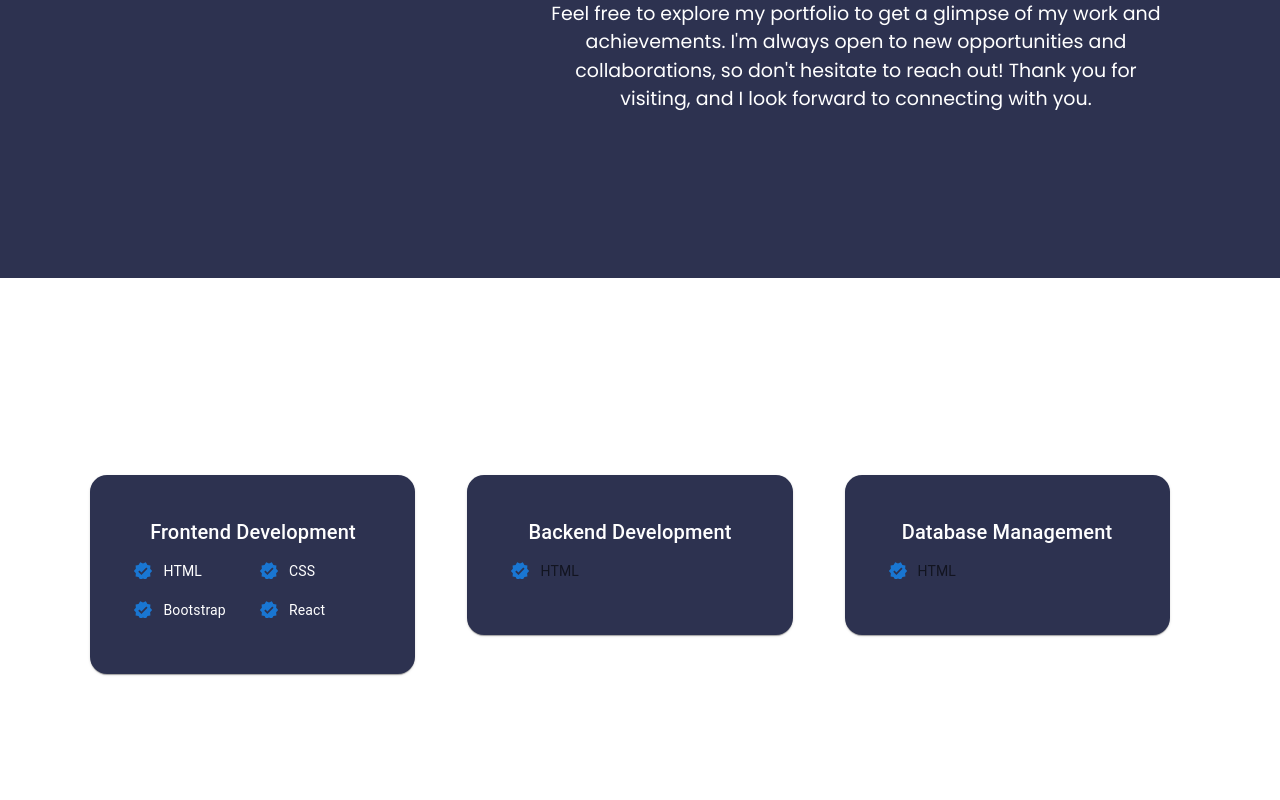
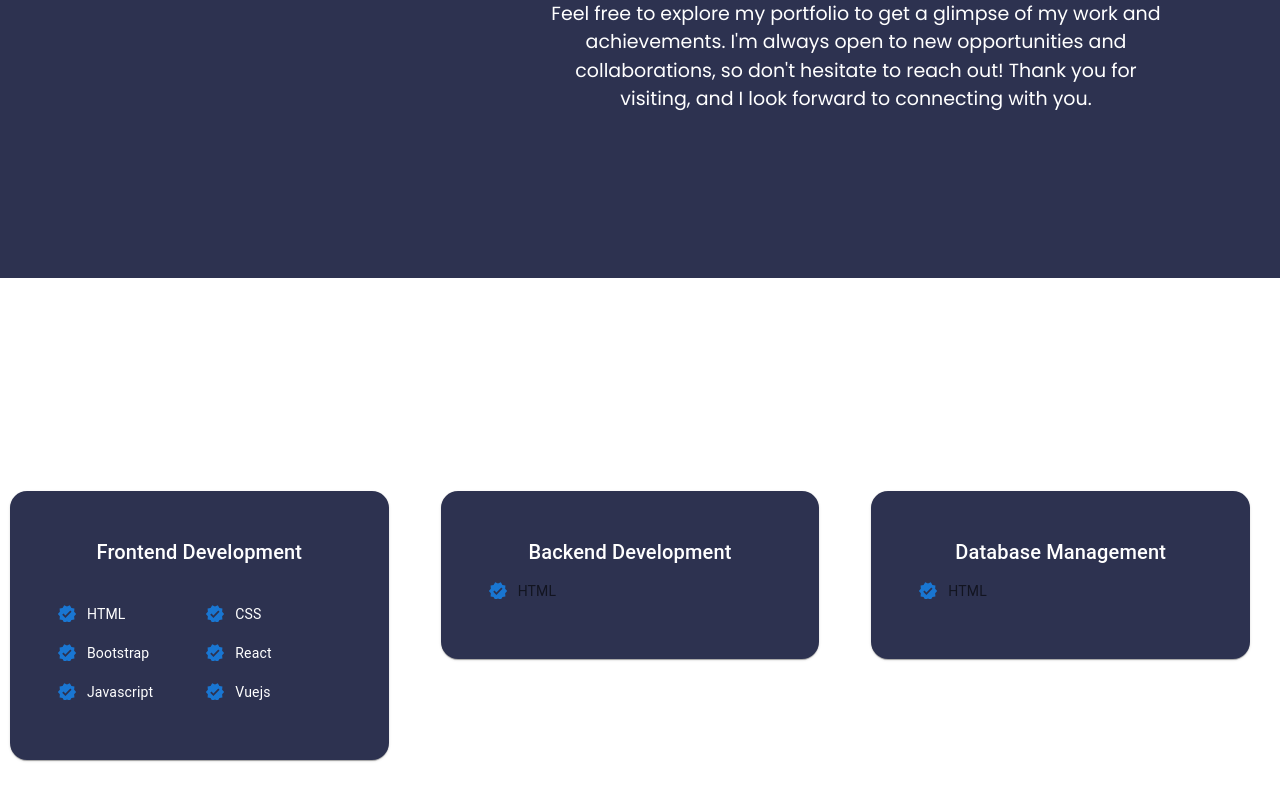
Before and after one commit to RevaEnad/my-portfolio, a React (Vite) app: page / in a window 1280 px wide. Shown: the part 1322-2122 px from the top of the page. Built offline with nearby package versions, Linux system fonts and the light colour scheme; a web font is replaced by a local one.

Commit message:
modified

```diff
--- a/src/components/Skill/Skill.tsx
+++ b/src/components/Skill/Skill.tsx
@@ -1,4 +1,3 @@
-import React from 'react';
 import { Card, CardContent, Typography, Grid, Icon } from '@mui/material';
 import { Verified } from '@mui/icons-material';
 import './skill.css';
@@ -9,12 +8,12 @@ function Skill() {
       <section id='skill'>
         <div className="skill-container">
           <div className="skill-content">
-            <h4 className="skill-heading fraunces">What Skills I Have</h4>
+            <h5 className="skill-heading fraunces">What Skills I Have</h5>
             <Grid container spacing={4}>
               <Grid item xs={4}>
                 <Card className='resume-container'>
                   <CardContent>
-                    <Typography gutterBottom variant='h6' component='h2'>
+                    <Typography gutterBottom variant='h6' component='h2' align='center' sx={{marginBottom: '30px'}}>
                       Frontend Development
                     </Typography>
                     <Grid container spacing={1} alignItems="center" justifyContent="space-between">
@@ -60,6 +59,28 @@ function Skill() {
                         </Grid>
                         <Grid item>
                           <Typography variant="body2" color="white">React</Typography>
+                        </Grid>
+                      </Grid>
+                       {/* 5th Group */}
+                       <Grid container item spacing={1} xs={6} alignItems="center">
+                        <Grid item>
+                          <Icon color="primary">
+                            <Verified fontSize="small" />
+                          </Icon>
+                        </Grid>
+                        <Grid item>
+                          <Typography variant="body2" color="white">Javascript</Typography>
+                        </Grid>
+                      </Grid>
+                       {/* 6th Group */}
+                       <Grid container item spacing={1} xs={6} alignItems="center">
+                        <Grid item>
+                          <Icon color="primary">
+                            <Verified fontSize="small" />
+                          </Icon>
+                        </Grid>
+                        <Grid item>
+                          <Typography variant="body2" color="white">Vuejs</Typography>
                         </Grid>
                       </Grid>
                     </Grid>
--- a/src/components/Skill/skill.css
+++ b/src/components/Skill/skill.css
@@ -37,7 +37,7 @@
     background-color: #2D3250;
     color: white;
     border-radius: 17px;
-    padding: 25px;
+    padding: 29px;
 }
 .skill-container .resume-container:hover{
     background-color: transparent;
```
